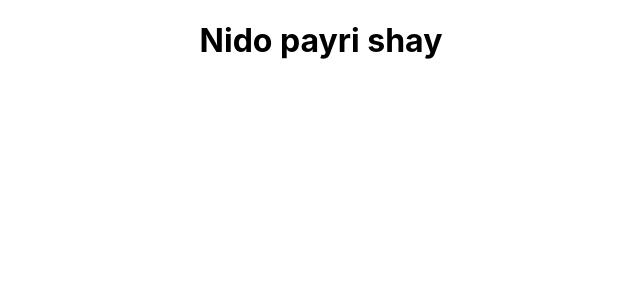
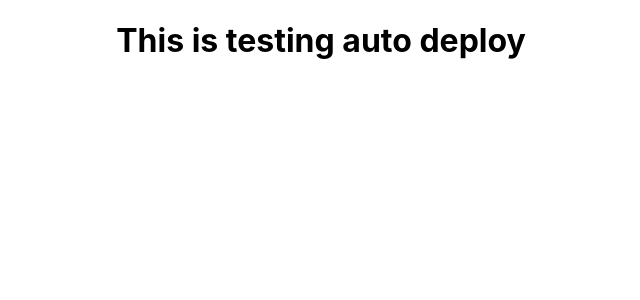
Before and after one commit to csyasir/react-app-autodeploy, a React (Create React App) app: page / in a window 1280 px wide. Shown: the top 300 px of the page, without its empty margins (319-959 px from the left). Built offline with nearby package versions, Linux system fonts and the light colour scheme.

Commit message:
Update App.js

```diff
--- a/src/App.js
+++ b/src/App.js
@@ -4,7 +4,7 @@ import './App.css';
 function App() {
   return (
     <div className="App">
-      <h1>Nido payri shay</h1>
+      <h1>This is testing auto deploy</h1>
     </div>
   );
 }
```
